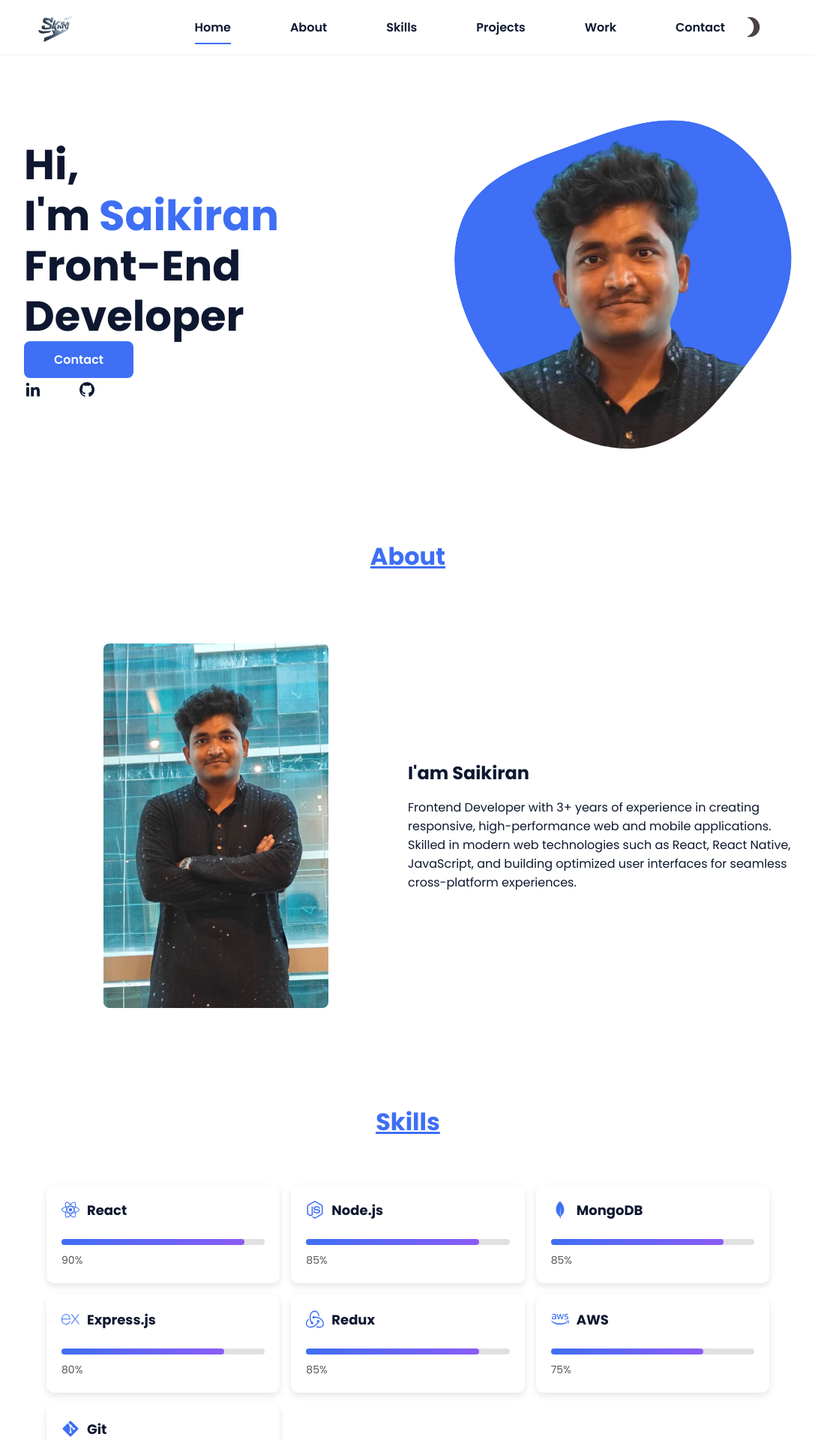
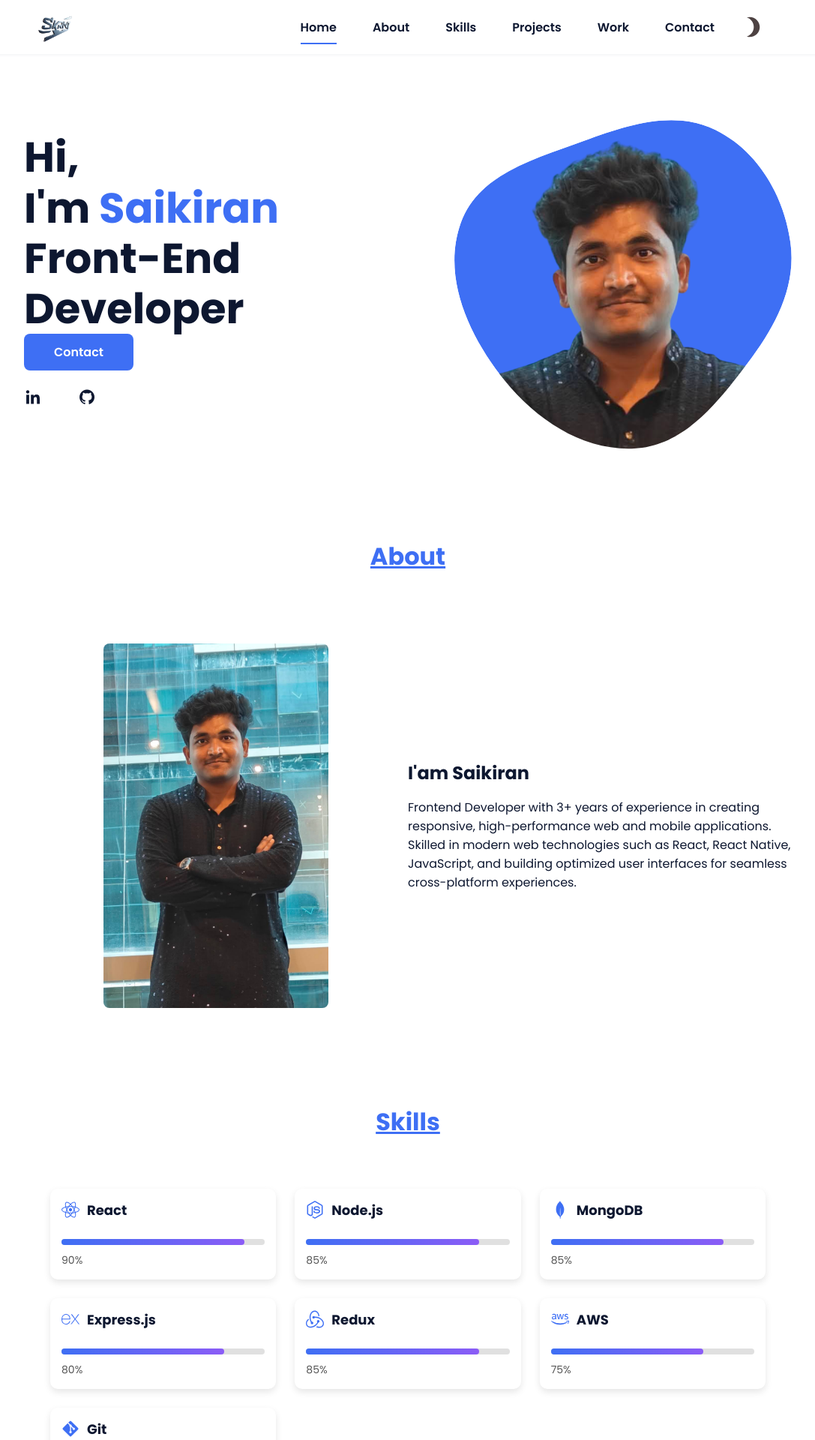
Before and after one commit to skrnjoshi/skrn-portfolio, a React (Create React App) app: page / in a window 1280 px wide. Shown: the top 1920 px of the page at 75% size, without its empty margins (96-1183 px from the left). Built offline with nearby package versions, Linux system fonts and the light colour scheme.

Commit message:
9th commit

```diff
--- a/src/assets/css/styles.css
+++ b/src/assets/css/styles.css
@@ -198,11 +198,7 @@ img {
 .nav__list {
   display: flex;
   align-items: center;
-  gap: 15px;
-}
-
-.nav__item {
-  margin: 0 var(--mb-2);
+  margin-right: 30px;
 }
 
 .nav__link {
@@ -417,6 +413,7 @@ img {
 }
 
 .home__social-icon {
+  margin-top: 20px;
   font-size: 1.5rem;
   color: var(--second-color);
   transition: color 0.3s;
@@ -475,6 +472,7 @@ img {
 
   .home__social-icon {
     font-size: 1.25rem;
+    margin-top: 20px;
   }
 
   .home__img {
@@ -540,7 +538,8 @@ img {
 
 .skill-card {
   background: #fff;
-  padding: 20px;
+  padding: 15px;
+  margin: 5px;
   border-radius: 10px;
   box-shadow: 0px 4px 10px rgba(0, 0, 0, 0.1);
   display: flex;
@@ -611,6 +610,7 @@ img {
 
   .skill-card {
     padding: 15px;
+    margin: 5px;
   }
 
   .skill-card__header {
@@ -905,13 +905,13 @@ img {
   }
 
   .home__social {
-    padding-top: 0;
     padding-bottom: 2.5rem;
     flex-direction: row;
     align-self: flex-end;
   }
 
   .home__social-icon {
+    margin-top: 20px;
     margin-bottom: 0;
     margin-right: var(--mb-4);
   }
@@ -1070,6 +1070,8 @@ img {
 
   .skill-card {
     width: 100%;
+    padding: 15px;
+    margin: 5px;
   }
 }
 
@@ -1126,6 +1128,7 @@ img {
 .dark-mode .home__social-icon {
   color: #8ab4f8;
   transition: color 0.3s ease-in-out;
+  margin-top: 20px;
 }
 
 .dark-mode .home__social-icon:hover {
@@ -1142,6 +1145,8 @@ img {
 .dark-mode .skill-card {
   background: #1e1e1e;
   color: #e0e0e0;
+  padding: 15px;
+  margin: 5px;
   box-shadow: 0px 4px 10px rgba(255, 255, 255, 0.1);
 }
 
```
